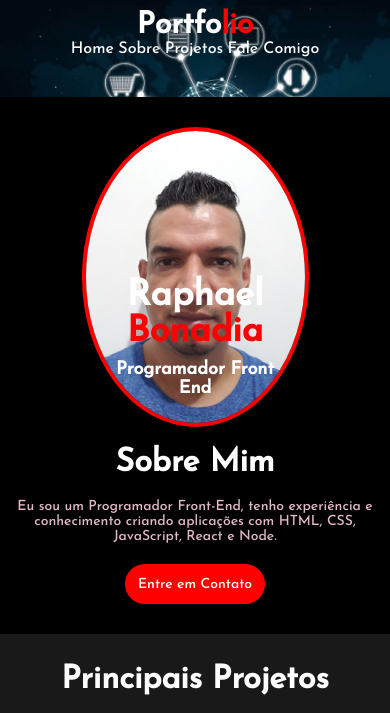
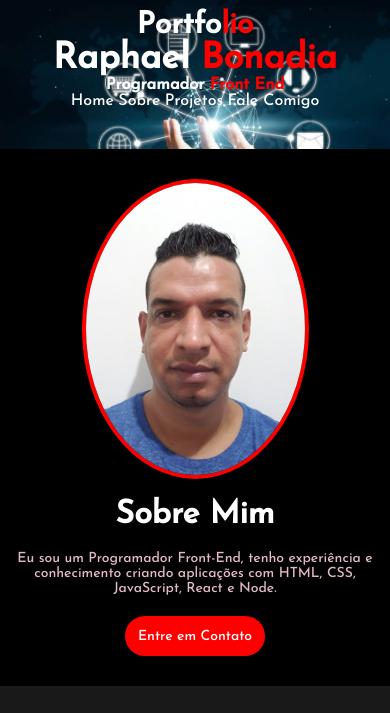
Before and after one commit to raphabonadia/Portif-lio, a plain HTML site: page index.html in a window 390 px wide. Shown: the top 713 px of the page. Drawn offline with Linux system fonts and the light colour scheme.

Commit message:
commit atualizando responsividade

```diff
--- a/index.html
+++ b/index.html
@@ -17,6 +17,8 @@
     <div class="caixa-principal" id="home">
         <nav>
             <h2 class="portfolio">Portfo<span>lio</span></h2>
+            <h1>Raphael <span>Bonadia</span></h1>
+            <h3>Programador <span>Front End</span></h3>
             <ul>
                 <li><a class="link-menu" href="#home">Home</a></li>
                 <li><a class="link-menu" href="#sobre">Sobre</a></li>
@@ -25,8 +27,7 @@
             </ul>
         </nav>
         <div class="meu-nome">
-            <h1>Raphael <span>Bonadia</span></h1>
-            <h3>Programador Front End</h3>
+
         </div>
     </div>
     <section id="sobre">
--- a/styles.css
+++ b/styles.css
@@ -245,7 +245,17 @@ nav {
     align-items: center;
     justify-content: space-between;
     padding: 25px 30px;
+
 }
+nav h3 {
+    color: white;
+}
+
+nav h3 span{
+    color: red;
+}
+
+
 
 .portfolio {
     color: white;
```
